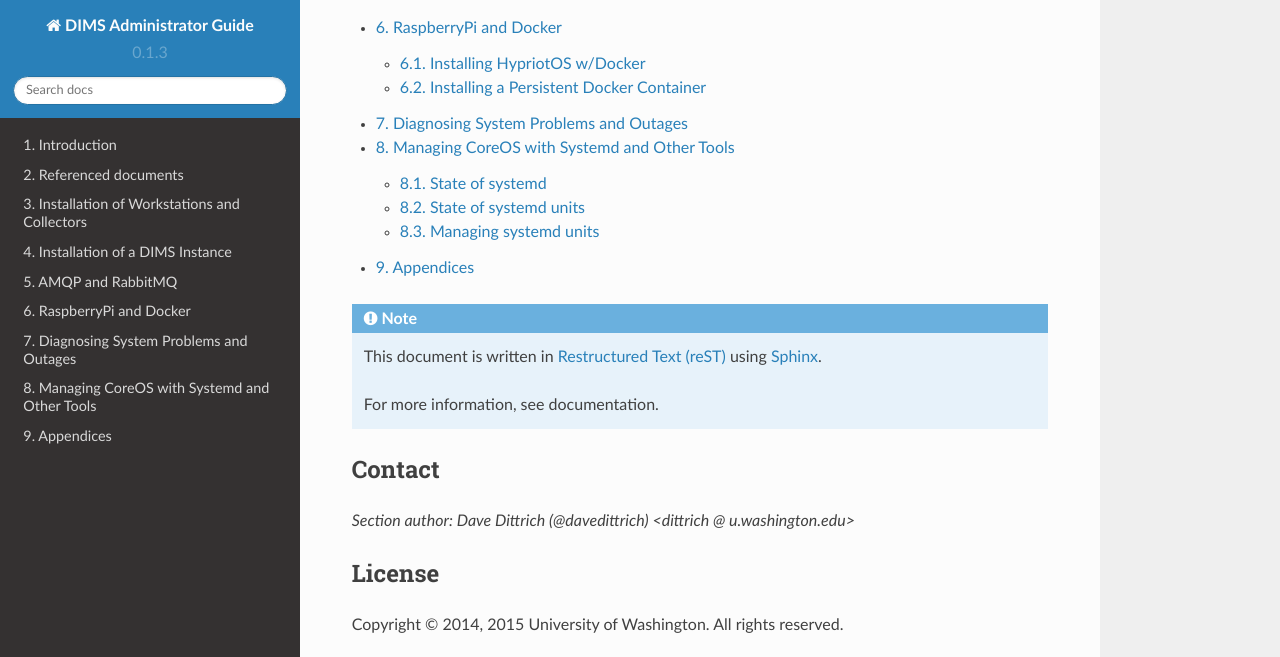
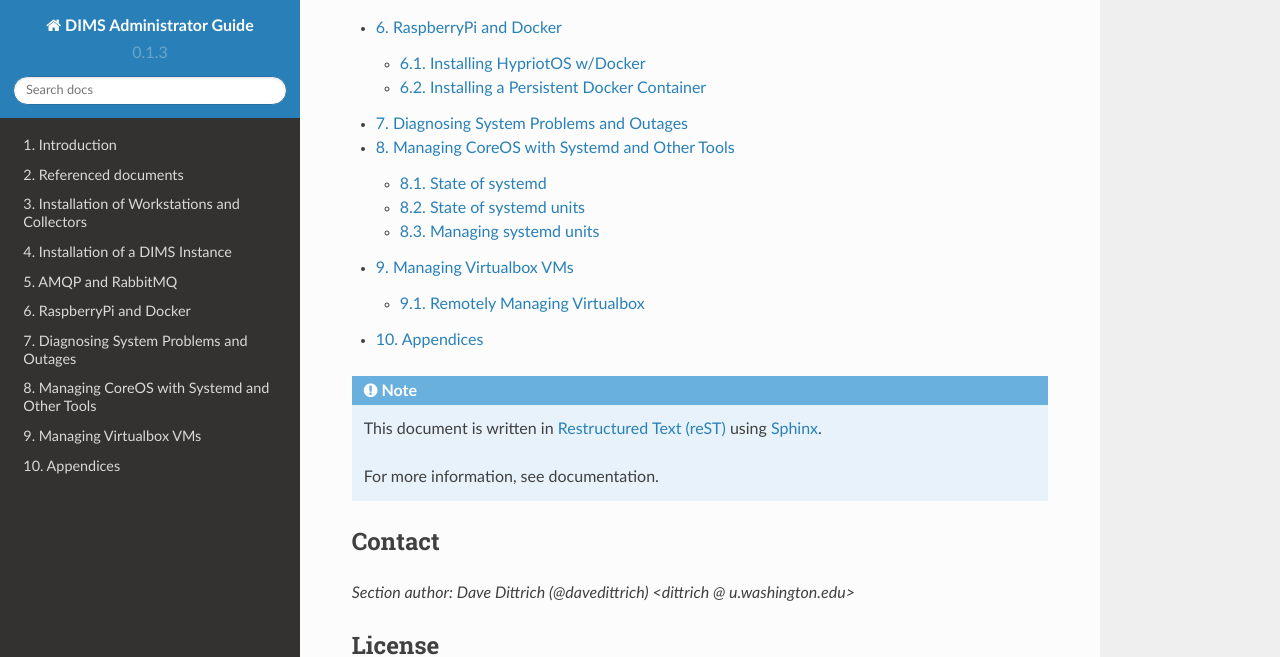
Before and after one commit to uw-dims/dims-adminguide, a Sphinx documentation site: the page built from docs/source/index.rst, in a window 1280 px wide and 900 px high, scrolled down 870 px, cut to the strip 0-657 px from the top of the window. Built offline with Sphinx 7.4.7 and the Read the Docs theme 2.0.0, drawn with Linux system fonts in a browser that asks for light colours; some of the changed lines change nothing that is shown.

Commit message:
Add section on managing VMs

```diff
--- a/docs/source/index.rst
+++ b/docs/source/index.rst
@@ -36,6 +36,7 @@
    rpidocker
    diagnosis
    managecoreossystemd
+   managevms
    appendices
 
 .. note::
--- /dev/null
+++ b/docs/source/managevms.rst
@@ -0,0 +1,202 @@
+.. _managingvms:
+
+Managing Virtualbox VMs
+=======================
+
+This chapter covers using Virtualbox command line tools,
+most importantly ``VBoxManage``,  to manage core DIMS
+virtual machines.
+
+.. note::
+
+   See also the descriptions of :ref:`dimsasbuilt:wellington` and
+   :ref:`dimsasbuilt:stirling` in :ref:`dimsasbuilt:dimsasbuilt`.
+
+..
+
+.. _remotelymanagevbox:
+
+Remotely Managing Virtualbox
+----------------------------
+
+Virtualbox can be managed remotely using X11 ("X Window System") clients
+like those in `virt tools`_. From a system running an X11 server, you
+can use SSH with
+
+`How to forward X over SSH from Ubuntu machine?`_
+`Use the virt-manager X11 GUI`_
+`Use virt-install and connect by using a local VNC client`_
+`virt-manager won’t release the mouse when using ssh forwarding from OS X`_
+
+.. todo::
+
+    Figure out how to use ``virt-manager`` remotely to control VMs (for use
+    on ``time`` where ``eclipse`` is running).
+
+..
+
+.. _virt tools: http://virt-tools.org/index.html
+.. _How to forward X over SSH from Ubuntu machine?: http://unix.stackexchange.com/questions/12755/how-to-forward-x-over-ssh-from-ubuntu-machine
+.. _Use the virt-manager X11 GUI: http://docs.openstack.org/image-guide/virt-manager.html
+.. _Use virt-install and connect by using a local VNC client: http://docs.openstack.org/image-guide/virt-install.html
+.. _virt-manager won’t release the mouse when using ssh forwarding from OS X: https://major.io/2013/03/20/virt-manager-wont-release-the-mouse-when-using-ssh-forwarding-from-os-x/
+
+.. code-block:: none
+
+    [root@wellington ~]# VBoxManage list runningvms
+    "vpn" {4f6ed378-8a9d-4c69-a380-2c194bc4eae0}
+    "foswiki" {8978f52d-1251-4fea-a3d7-8d9a0950bad1}
+    "lapp" {511b9f91-9323-476e-baf3-9bc64f97511e}
+    "jira" {c873db45-b81a-47fe-a5e3-6bdfe96b0dea}
+    "jenkins" {28e023eb-f4c4-40f5-b4e8-d37cfafde3be}
+    "linda-vm1" {df5fdc5e-d508-4007-9f5d-84a000a2b5c5}
+    "sso" {3916fa49-d251-4ced-9275-c8757aceaf66}
+    "u12-dev-ws-1" {9f58eca0-b3a6-451e-9b2b-f458c75d6869}
+    "u12-dev-svr-1" {cc1fefa3-61f4-4d67-b767-1f4add8f760a}
+    "hub" {4b530a22-df34-4fd2-89df-2e0a5844b397}
+
+..
+
+.. code-block:: none
+
+    [lparsons@wellington ~]$ vboxmanage list bridgedifs
+    Name:            em1
+    GUID:            00316d65-0000-4000-8000-f04da240a9e1
+    DHCP:            Disabled
+    IPAddress:       172.28.234.234
+    NetworkMask:     255.255.255.0
+    IPV6Address:     fe80:0000:0000:0000:f24d:a2ff:fe40:a9e1
+    IPV6NetworkMaskPrefixLength: 64
+    HardwareAddress: f0:4d:a2:40:a9:e1
+    MediumType:      Ethernet
+    Status:          Up
+    VBoxNetworkName: HostInterfaceNetworking-em1
+
+    Name:            em2
+    GUID:            00326d65-0000-4000-8000-f04da240a9e3
+    DHCP:            Disabled
+    IPAddress:       0.0.0.0
+    NetworkMask:     0.0.0.0
+    IPV6Address:
+    IPV6NetworkMaskPrefixLength: 0
+    HardwareAddress: f0:4d:a2:40:a9:e3
+    MediumType:      Ethernet
+    Status:          Down
+    VBoxNetworkName: HostInterfaceNetworking-em2
+
+    Name:            em3
+    GUID:            00336d65-0000-4000-8000-f04da240a9e5
+    DHCP:            Disabled
+    IPAddress:       0.0.0.0
+    NetworkMask:     0.0.0.0
+    IPV6Address:
+    IPV6NetworkMaskPrefixLength: 0
+    HardwareAddress: f0:4d:a2:40:a9:e5
+    MediumType:      Ethernet
+    Status:          Down
+    VBoxNetworkName: HostInterfaceNetworking-em3
+
+    Name:            em4
+    GUID:            00346d65-0000-4000-8000-f04da240a9e7
+    DHCP:            Disabled
+    IPAddress:       10.11.11.1
+    NetworkMask:     255.255.255.0
+    IPV6Address:     fe80:0000:0000:0000:f24d:a2ff:fe40:a9e7
+    IPV6NetworkMaskPrefixLength: 64
+    HardwareAddress: f0:4d:a2:40:a9:e7
+    MediumType:      Ethernet
+    Status:          Up
+    VBoxNetworkName: HostInterfaceNetworking-em4
+
+..
+
+.. code-block:: none
+
+    [lparsons@wellington ~]$ vboxmanage list hostonlyifs
+    Name:            vboxnet0
+    GUID:            786f6276-656e-4074-8000-0a0027000000
+    DHCP:            Disabled
+    IPAddress:       192.168.88.0
+    NetworkMask:     255.255.255.0
+    IPV6Address:     fe80:0000:0000:0000:0800:27ff:fe00:0000
+    IPV6NetworkMaskPrefixLength: 64
+    HardwareAddress: 0a:00:27:00:00:00
+    MediumType:      Ethernet
+    Status:          Up
+    VBoxNetworkName: HostInterfaceNetworking-vboxnet0
+
+    Name:            vboxnet1
+    GUID:            786f6276-656e-4174-8000-0a0027000001
+    DHCP:            Disabled
+    IPAddress:       192.168.57.1
+    NetworkMask:     255.255.255.0
+    IPV6Address:
+    IPV6NetworkMaskPrefixLength: 0
+    HardwareAddress: 0a:00:27:00:00:01
+    MediumType:      Ethernet
+    Status:          Down
+    VBoxNetworkName: HostInterfaceNetworking-vboxnet1
+
+    Name:            vboxnet2
+    GUID:            786f6276-656e-4274-8000-0a0027000002
+    DHCP:            Disabled
+    IPAddress:       192.168.58.1
+    NetworkMask:     255.255.255.0
+    IPV6Address:
+    IPV6NetworkMaskPrefixLength: 0
+    HardwareAddress: 0a:00:27:00:00:02
+    MediumType:      Ethernet
+    Status:          Down
+    VBoxNetworkName: HostInterfaceNetworking-vboxnet2
+
+    Name:            vboxnet3
+    GUID:            786f6276-656e-4374-8000-0a0027000003
+    DHCP:            Disabled
+    IPAddress:       172.17.8.1
+    NetworkMask:     255.255.255.0
+    IPV6Address:     fe80:0000:0000:0000:0800:27ff:fe00:0003
+    IPV6NetworkMaskPrefixLength: 64
+    HardwareAddress: 0a:00:27:00:00:03
+    MediumType:      Ethernet
+    Status:          Up
+    VBoxNetworkName: HostInterfaceNetworking-vboxnet3
+
+..
+
+
+.. code-block:: none
+
+    [lparsons@wellington ~]$ sudo vboxmanage list dhcpservers
+    NetworkName:    HostInterfaceNetworking-vboxnet0
+    IP:             192.168.88.100
+    NetworkMask:    255.255.255.0
+    lowerIPAddress: 192.168.88.102
+    upperIPAddress: 192.168.88.254
+    Enabled:        Yes
+
+    NetworkName:    HostInterfaceNetworking-vboxnet2
+    IP:             0.0.0.0
+    NetworkMask:    0.0.0.0
+    lowerIPAddress: 0.0.0.0
+    upperIPAddress: 0.0.0.0
+    Enabled:        No
+
+    NetworkName:    HostInterfaceNetworking-vboxnet1
+    IP:             0.0.0.0
+    NetworkMask:    0.0.0.0
+    lowerIPAddress: 0.0.0.0
+    upperIPAddress: 0.0.0.0
+    Enabled:        No
+
+..
+
+
+.. todo::
+
+    Write up instructions on how to use ``virtualbox`` graphical manager remotely
+    to control VMs (for use on ``wellington`` where ``lancaster``, ``jira``, etc.
+    are running).
+
+..
+
+http://superuser.com/questions/375316/closing-gui-session-while-running-virtual-mashine-virtual-box
```
